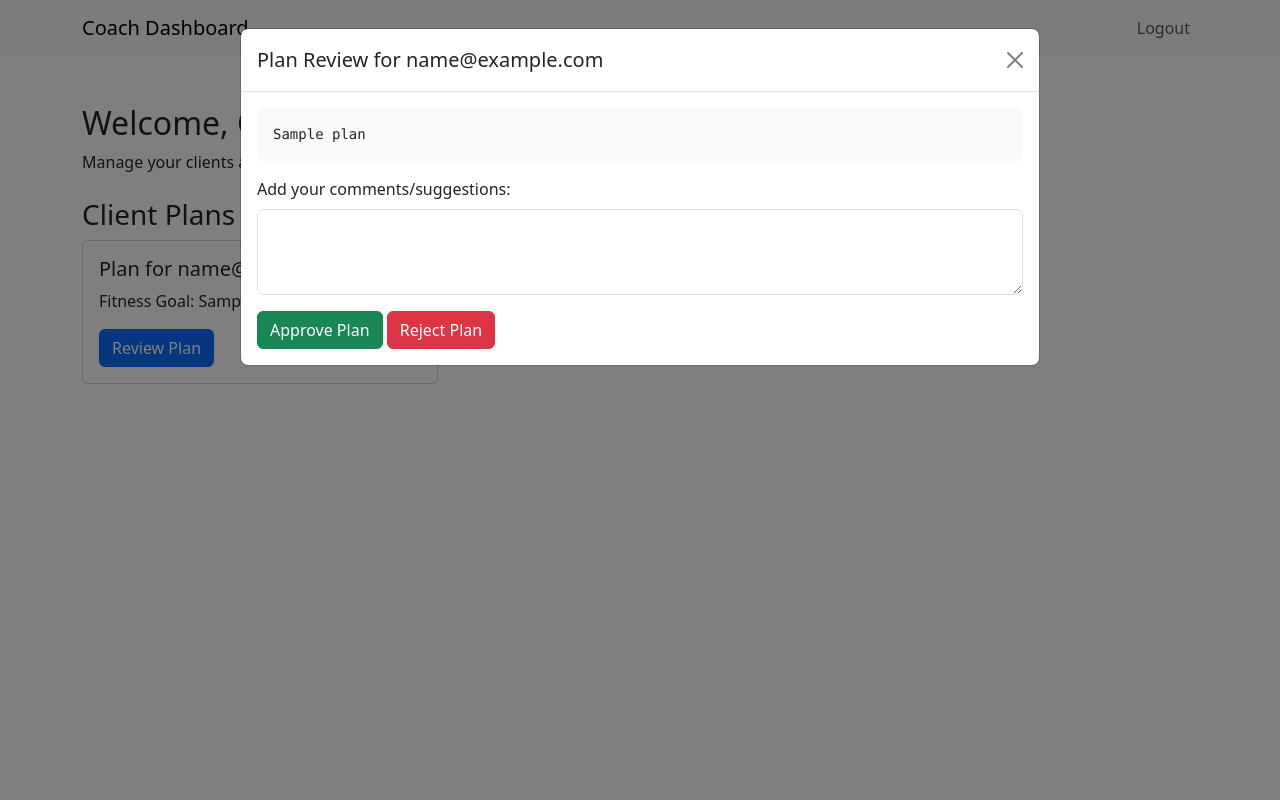
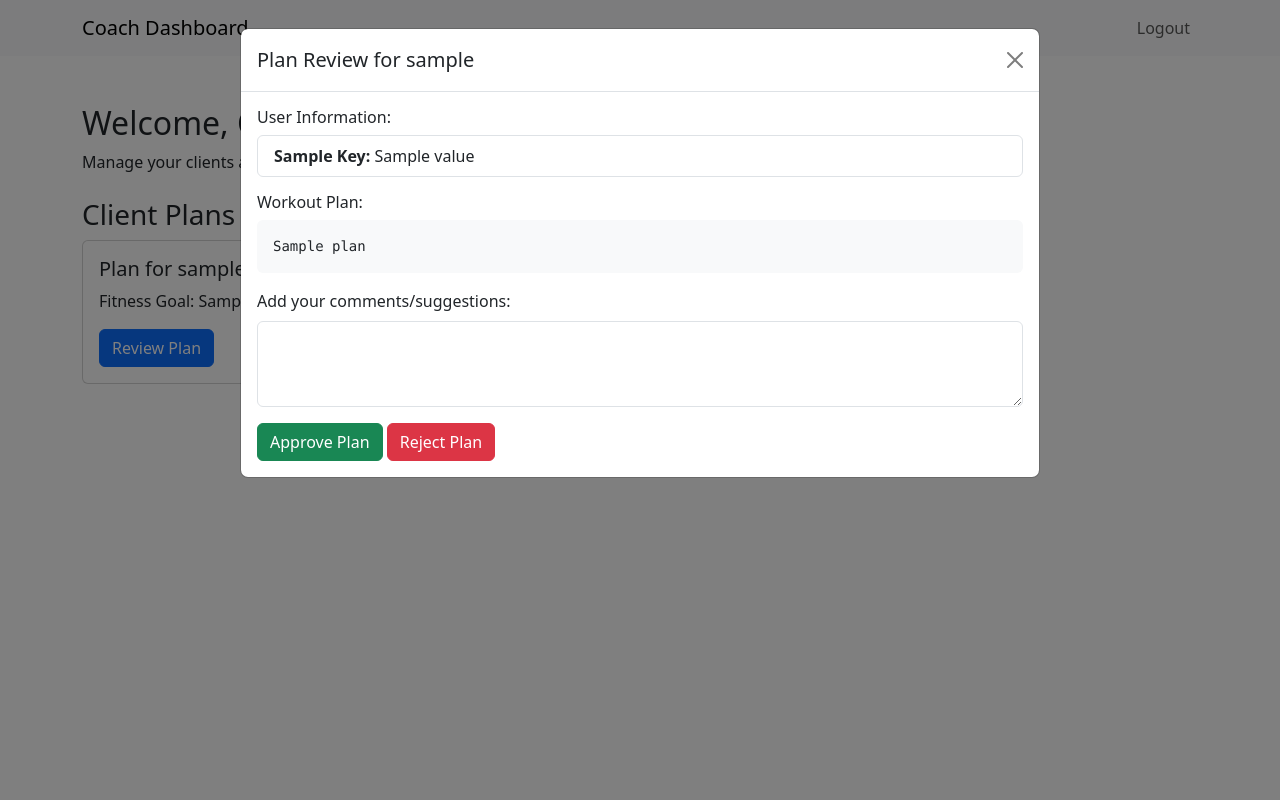
Before and after one commit to ThilinaShalom/30days-workout-plan, a Flask app: template templates/coach_dashboard.html in a window 1280 px wide, after a click on "Review Plan". Run offline with Flask 3, Linux system fonts and the light colour scheme; the template is opened without the code that fills it: most values are stand-ins (such as "Sample title", 1, 10 or a date in 2020).

Commit message:
update 7 coach can see the user input info

```diff
--- a/app.py
+++ b/app.py
@@ -77,6 +77,7 @@ def customer_dashboard():
     user_data = db.collection('users').document(session['user_id']).get().to_dict()
     user_name = user_data.get('name', 'Customer')  # Use 'Customer' as fallback if name is not set
 
+
     # Fetch plans for the customer
     plans_ref = db.collection('plans').where('user_id', '==', session['user_id'])
     plans = []
@@ -132,7 +133,8 @@ def generate():
                 'user_id': session['user_id'],
                 'plan': workout_plan,
                 'fitness_goal': user_info['fitness_goal'],
-                'status': 'not_sent'
+                'status': 'not_sent',
+                'user_info':user_info
             }, timeout=30)  # Increase the timeout value (default is usually lower)
         except DeadlineExceeded:
             return "Firestore request timed out. Please try again later.", 504
--- a/templates/coach_dashboard.html
+++ b/templates/coach_dashboard.html
@@ -35,7 +35,7 @@
       <div class="col-md-4">
         <div class="card mb-4">
           <div class="card-body">
-            <h5 class="card-title">Plan for {{ plan.user_email }}</h5>
+            <h5 class="card-title">Plan for {{ plan.user_name }}</h5>
             <p class="card-text">Fitness Goal: {{ plan.fitness_goal }}</p>
             <button class="btn btn-primary" data-bs-toggle="modal" data-bs-target="#planModal{{ loop.index }}">Review Plan</button>
           </div>
@@ -47,11 +47,20 @@
         <div class="modal-dialog modal-lg">
           <div class="modal-content">
             <div class="modal-header">
-              <h5 class="modal-title" id="planModalLabel{{ loop.index }}">Plan Review for {{ plan.user_email }}</h5>
+              <h5 class="modal-title" id="planModalLabel{{ loop.index }}">Plan Review for {{ plan.user_name }}</h5>
               <button type="button" class="btn-close" data-bs-dismiss="modal" aria-label="Close"></button>
             </div>
             <div class="modal-body">
+              <h6>User Information:</h6>
+              <ul class="list-group mb-3">
+                {% for key, value in plan.user_info.items() %}
+                  <li class="list-group-item"><strong>{{ key|replace('_', ' ')|title }}:</strong> {{ value }}</li>
+                {% endfor %}
+              </ul>
+
+              <h6>Workout Plan:</h6>
               <pre class="bg-light p-3 rounded"><code>{{ plan.plan }}</code></pre>
+
               <form id="reviewForm{{ plan.id }}" onsubmit="return handleReview('{{ plan.id }}', event)">
                 <div class="mb-3">
                   <label for="coach_comment" class="form-label">Add your comments/suggestions:</label>
```
Lines whose indentation alone changed are shown as unchanged.
